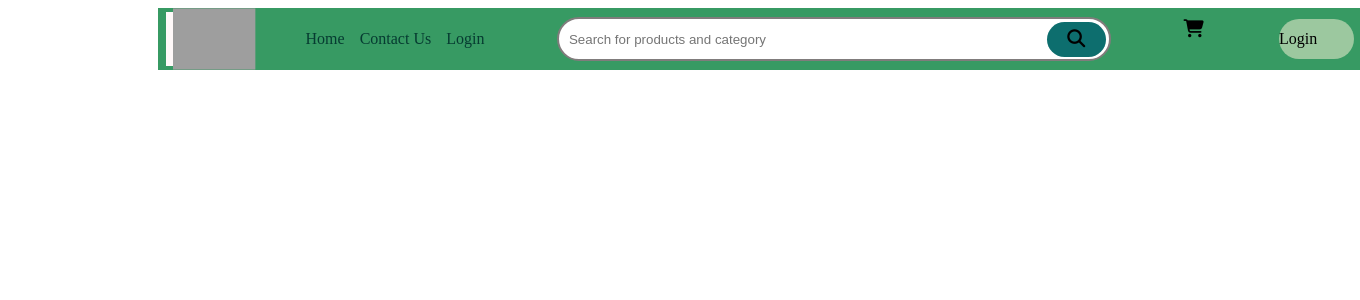
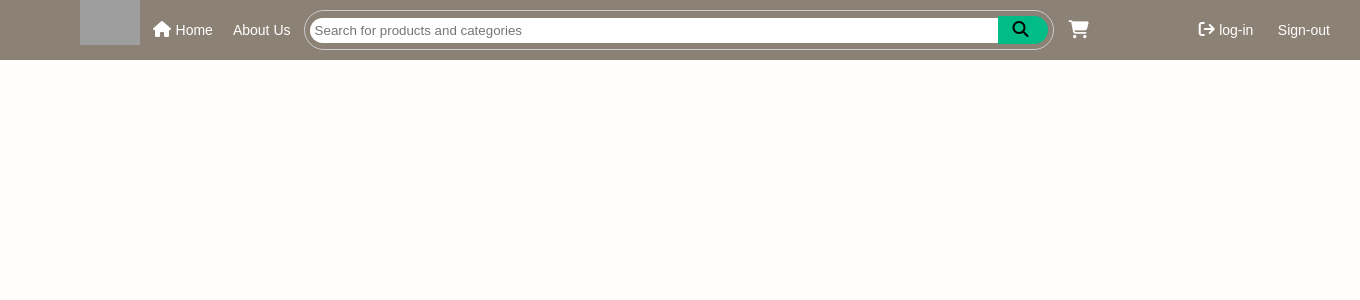
Before and after one commit to agrani58/epasal, a PHP site: page /header.html in a window 1360 px wide. Shown: the top 300 px of the page. Run offline with PHP 8.4, Linux system fonts and the light colour scheme; some libraries are stand-ins or nearby versions; grey boxes are pictures that could not be loaded.

Commit message:
changes made according to req

```diff
--- a/header.css
+++ b/header.css
@@ -1,119 +1,137 @@
-.header{
-    margin-left: 150px;
+/* Reset default browser styles */
+* {
+    margin: 0;
+    padding: 0;
+    box-sizing: border-box;
   }
-   .header{
-       width:1190px;
-       height: 50px;/* 60% of the viewpoint */
-       display:flex;
-       padding: 6px;
+
+  /* Set the body font and background color */
+  body {
+    font-family: sans-serif;
+    background-color: #fffefc;
+  }
+
+  /* Header styles */
+  header {
+    background: #8C8175;
+    color: #fff;
+    padding: 0;
+  }
+
+  .header {
+    display: flex;
+    align-items: center;
     justify-content: space-between;
+    padding: 0 20px;
+  }
+
+  .logo_background {
+    display: flex;
     align-items: center;
-       background-color: #379a63;
   }
-   .logo_background{
-       background:#fff9f9;
+
+  /* Increase the size of the logo image */
+  .logo {
+    width: 60px; /* Adjust the width to make the image larger */
+    height: 60px; /* Adjust the height to make the image larger */
+    margin-left: 60px;
+  }
+
+  .logo_img img {
+    max-width: 100%;
+    max-height: 100%;
+  }
+
+  .searchBox {
     display: flex;
-       margin: 0px 0px 0 2px;
-       padding-right: 2px;
-       margin-right: 0px;
+    align-items: center;
+    border: 1px solid #ccc;
+    width: 750px;
+    border-radius: 25px;
+    padding: 5px;
+    margin-right: 10%;
   }
-   .logo{
-       display:flex;
-       transform: scale(1.4,1.4); /*--zoom*/
-       width:50px;
-       height:44px;
-       margin:5px;
-       padding:0px 0px 0px 10px;
-       margin-right: 0px;
+
+  .searchBox input{
+    border: none;
+    outline: none;
+    padding: 5px;
+    width: 700px;
+    border-top-left-radius: 25px;
+    border-bottom-left-radius: 25px;
 
   }
-   .logo_img{
-       display:flex;
-       width:120px;
-       height:44px;
+  .search_icon_background{
+    display: flex;
+    align-items: center;
+    width:50px;
+    background-color: #00bd87;
+    border-top-right-radius: 25px;
+    border-bottom-right-radius: 25px;
+    padding: 5px;
+
+  }
+  .search_icon {
+    border-radius: 25px;
+    color: #000000;
+    font-size: 16px;
+    margin-left: 10px;
   }
 
-   nav ul li {
-    margin-right: 15px; /* Add a 5px gap between list items */
+   .cart_icon {
+    display: flex;
+    align-items: center;
+}
+    .cart_icon{
+    font-size: 18px;
+    margin-left: 20px;
+
   }
 
-    nav ul li:last-child {
-        margin-right: 0; /* Remove margin for the last list item */
+  /* Navbar styles */
+  .navbar ul {
+    display: flex;
+    align-items: left;
+  }
+  .navbar li {
+
+    list-style: none;
+    padding: 10px;
+
+  }
+  .navbar li {
+    list-style: none;
+    padding: 10px;
+  }
+  .navbar a:hover {
+    color: #176e31;
+  }
+  .navbar a {
+    color: #fff;
+    text-decoration: none;
+    font-weight: 500;
+    font-size: 14px;
+  }
+  /* Navbar second  styles */
+  #nav1 ul {
+    display: flex;
+    align-items: left;
   }
 
-    nav ul li a {
-        text-decoration: none;
-        color: rgb(6, 59, 49);
-        display: flex;
-        align-items: center;
-        text-decoration-color: rgb(255, 255, 255);
+  #nav1 li {
+
+    list-style: none;
+    padding: 10px;
+
   }
 
-    nav ul li a:hover {
-        color: #9CC89F;
+  #nav1 a {
+    color: #fff;
+    text-decoration: none;
+    font-weight: 500;
+    font-size: 14px;
   }
 
-    nav ul {
-    list-style-type: none; /* Remove bullets */
-    padding: 0px; /* Remove default padding */
-    display: flex; /* Arrange list items horizontally */
-    margin: 0%;
+  #nav1 a:hover {
+    color: #176e31;
   }
-
-   .search_box {
-       display:flex;
-       margin-right:0px;/*top left down right*/
-       border: 2px solid #807c7c;
-       width: 550px;
-       height:40px;
-       border-radius: 25px;
-       background-color:#ffffff;
-       align-items: center; /*vertically centers searchbar */
-   }
-
-   .search_input {
-       border: none;
-       outline: none;
-       padding: 1px 0 0 0;
-       margin: 10px;
-       width: 550px;
-       height: 20px;
-   }
-
-   .search_icon_background{
-       background-color: #0d6e6e;
-       margin:0px 3px 0px 3px;
-       height:35px;
-       width:70px;
-       margin-right:3px;
-       border-radius:25px;
-       cursor: pointer;
-       display: flex;
-       justify-content: center; /* Horizontally center contents */
-       align-items: center; /* Vertically center contents */
-   }
-
-   .search_icon{
-    color: black;
-    font-size: 18px;
-
-   }
-   .cart_icon {
-       font-size: 18px;
-       margin:0px 3px 0px 0px;
-       display: flex;
-      align-items: left;
-       width: 20px;
-       height: 40px;
-   }
-
-   .button {
-       border: none;
-       display: flex;
-       align-items: center;
-       margin: 10 0 0 50px; /* 2 inches away from the right */
-       width: 75px;
-       border-radius: 25px;
-       background-color: #9CC89F;
-       height: 40px;
-   }
--- a/header.html
+++ b/header.html
@@ -12,37 +12,47 @@
     <header>
         <div class="header">
             <div class="logo_background">
-                <a class="logo" href="https://www.daraz.com.np/">
+                <a class="logo" href="https://www.daraz.com.np">
                     <div class="logo_img">
                         <img src="C:\Users\agran\Downloads\2.png" alt="epasallogopng">
                     </div>
                 </a>
             </div>
+            <div class="first_navbar" id="nav1">
+                <ul>
+                    <li>
+                        <i class="fas fa-home" id="headIcon"></i>
+                        <a href="#"> Home </a>
+                    </li>
+                    <li>
+                        <i id="headIcon"></i>
+                        <a href="#"> About Us </a>
+                    </li>
+                </ul>
+            </div>
 
-            <!--Nav Starts-->
-    <nav>
-        <ul>
-            <li><a href="#">Home</a></li>
-            <li><a href="#">Contact Us</a></li>
-            <li><a href="#">Login</a></li>
-        </ul>
-    </nav>
-    <!--Nav ends-->
-
-            <div class="search_box">
-                <input class="search_input" placeholder="Search for products and category">
+            <div class="searchBox">
+                <input type="text" placeholder="Search for products and categories" />
                 <div class="search_icon_background">
                     <span class="search_icon"><i class="fas fa-search"></i></span>
+                    <div class="cart_icon">
+                        <span class="cart_icon"><i class="fas fa-shopping-cart"></i></span>
                 </div>
+                </div>
+
             </div>
-
-            <div class="cart_icon">
-                <span><i class="fas fa-shopping-cart"></i></span>
-            </div>
-
-            <div class="button">
-                <div class="login">Login</div>
-            </div>
+            <div class="navbar" id="nav">
+                <ul>
+                    <li>
+                        <span class="fas fa-sign-out" id="headIcon"></span>
+                        <a href="#">log-in</a>
+                      </li>
+                  <li>
+                    <span class="fas fa-log-in" id="headIcon"></span>
+                    <a href="#">Sign-out </a>
+                  </li>
+                </ul>
+              </div>
         </div>
     </header>
 </body>
```
Lines whose indentation alone changed are shown as unchanged.
